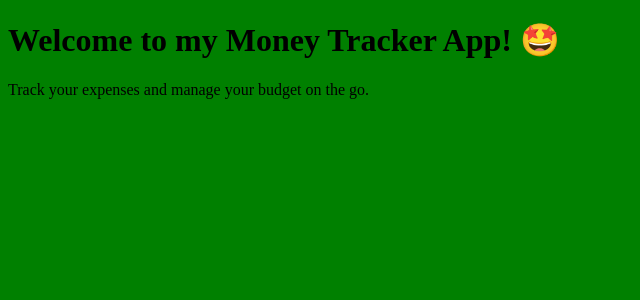
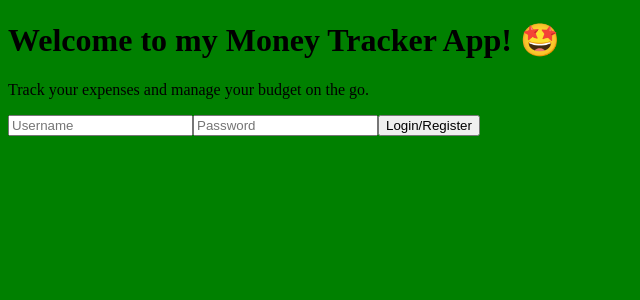
Before and after one commit to kNoCoding/MERN-Budget-Tracker, a React (Vite) app in the folder client/: page / in a window 1280 px wide. Shown: the top 300 px of the page, without its empty margins (0-640 px from the left). Built offline with nearby package versions, Linux system fonts and the light colour scheme.

Commit message:
Create routes and AuthForm comp

```diff
--- a/client/src/App.jsx
+++ b/client/src/App.jsx
@@ -1,5 +1,6 @@
 import { BrowserRouter, Routes, Route } from 'react-router-dom'
-import Home from './components/Home.jsx'
+import Home from './pages/Home.jsx'
+import Dashboard from './components/Dashboard.jsx'
 
 function App() {
 
@@ -7,6 +8,7 @@ function App() {
     <BrowserRouter>
       <Routes>
         <Route path="/" element={<Home />} />
+        <Route path="/dashboard" element={<Dashboard />}></Route>
       </Routes>
     </BrowserRouter>
   )
--- /dev/null
+++ b/client/src/components/AuthForm.jsx
@@ -0,0 +1,49 @@
+import React, { useState } from 'react';
+import axios from 'axios';
+
+function AuthForm() {
+  const [credentials, setCredentials] = useState({ username: '', password: '' });
+
+  const handleChange = (event) => {
+    const { name, value } = event.target;
+    setCredentials(prevCredentials => ({
+      ...prevCredentials,
+      [name]: value,
+    }));
+  };
+
+  const handleSubmit = async (event) => {
+    event.preventDefault();
+    try {
+      // Adjust the URL to your API endpoint as needed
+      const response = await axios.post('/api/auth/login', credentials);
+      console.log('Login/Register successful:', response.data);
+      // Handle success (e.g., navigate to dashboard, store tokens)
+    } catch (error) {
+      console.error('Login/Register failed:', error.response ? error.response.data : error);
+      // Handle error (e.g., display error message)
+    }
+  };
+
+  return (
+    <form onSubmit={handleSubmit}>
+      <input
+        type="text"
+        name="username"
+        placeholder="Username"
+        value={credentials.username}
+        onChange={handleChange}
+      />
+      <input
+        type="password"
+        name="password"
+        placeholder="Password"
+        value={credentials.password}
+        onChange={handleChange}
+      />
+      <button type="submit">Login/Register</button>
+    </form>
+  );
+}
+
+export default AuthForm;
--- /dev/null
+++ b/client/src/components/Dashboard.jsx
@@ -0,0 +1,9 @@
+function Dashboard() {
+    return (
+        <div>
+            <h1>This is the dashboard 🧮🪙</h1>
+        </div>
+    )
+}
+
+export default Dashboard
--- a/client/src/components/Home.jsx
+++ /dev/null
@@ -1,12 +0,0 @@
-// import React from 'react'
-
-function Home() {
-    return (
-        <div>
-            <h1>Welcome to my Money Tracker App! 🤩</h1>
-            <p>Track your expenses and manage your budget on the go.</p>
-        </div>
-    )
-}
-
-export default Home
--- /dev/null
+++ b/client/src/pages/Home.jsx
@@ -0,0 +1,16 @@
+import AuthForm from "../components/AuthForm.jsx"
+
+function Home() {
+    return (
+        <>
+            <div>
+                <h1>Welcome to my Money Tracker App! 🤩</h1>
+                <p>Track your expenses and manage your budget on the go.</p>
+            </div>
+
+            <AuthForm />
+        </>
+    )
+}
+
+export default Home
```
